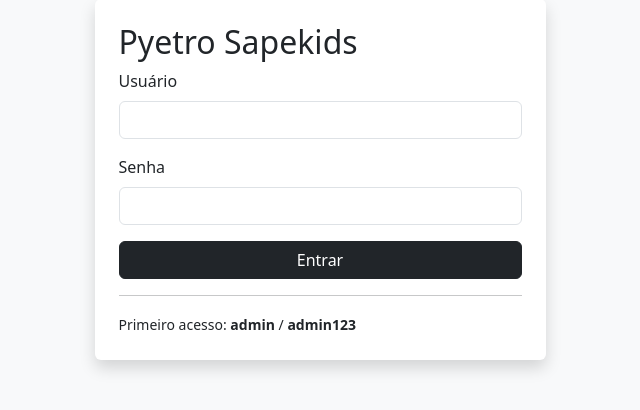
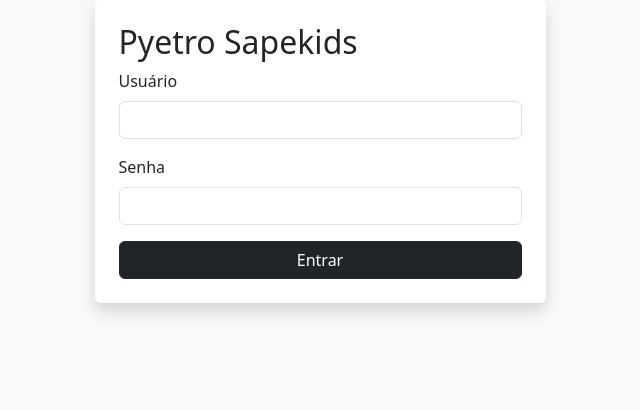
Before and after one commit to danielribeiro5510/Pyetro_Sapekids, a Flask app: page /login in a window 1280 px wide. Shown: the part 49-459 px from the top of the page, without its empty margins (320-960 px from the left). Run offline with Flask 3, Linux system fonts and the light colour scheme.

Commit message:
Add files via upload

```diff
--- a/templates/login.html
+++ b/templates/login.html
@@ -1 +1 @@
-<!doctype html><html lang="pt-br"><head><meta charset="utf-8"><meta name="viewport" content="width=device-width,initial-scale=1"><title>Pyetro Sapekids</title><link href="https://cdn.jsdelivr.net/npm/bootstrap@5.3.3/dist/css/bootstrap.min.css" rel="stylesheet"></head><body class="bg-light"><div class="container py-5"><div class="row justify-content-center"><div class="col-md-5"><div class="card shadow border-0"><div class="card-body p-4"><h2>Pyetro Sapekids</h2>{% with messages = get_flashed_messages(with_categories=true) %}{% for category,message in messages %}<div class="alert alert-{{ category }}">{{ message }}</div>{% endfor %}{% endwith %}<form method="post"><label class="form-label">Usuário</label><input class="form-control mb-3" name="username" required><label class="form-label">Senha</label><input class="form-control mb-3" type="password" name="password" required><button class="btn btn-dark w-100">Entrar</button></form><hr><small>Primeiro acesso: <b>admin</b> / <b>admin123</b></small></div></div></div></div></div></body></html>
+<!doctype html><html lang="pt-br"><head><meta charset="utf-8"><meta name="viewport" content="width=device-width,initial-scale=1"><title>Pyetro Sapekids</title><link href="https://cdn.jsdelivr.net/npm/bootstrap@5.3.3/dist/css/bootstrap.min.css" rel="stylesheet"></head><body class="bg-light"><div class="container py-5"><div class="row justify-content-center"><div class="col-md-5"><div class="card shadow border-0"><div class="card-body p-4"><h2>Pyetro Sapekids</h2>{% with messages = get_flashed_messages(with_categories=true) %}{% for category,message in messages %}<div class="alert alert-{{ category }}">{{ message }}</div>{% endfor %}{% endwith %}<form method="post"><label class="form-label">Usuário</label><input class="form-control mb-3" name="username" required><label class="form-label">Senha</label><input class="form-control mb-3" type="password" name="password" required><button class="btn btn-dark w-100">Entrar</button></form></div></div></div></div></div></body></html>
```
